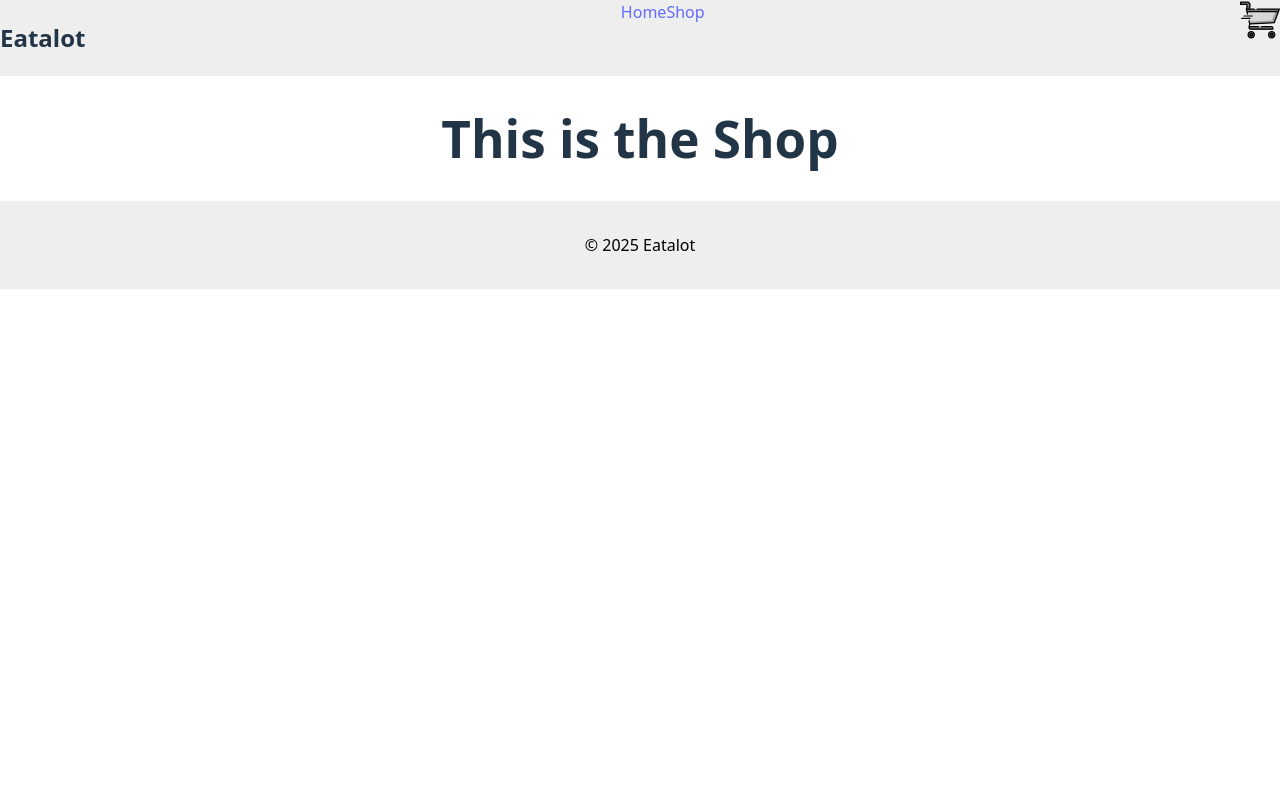
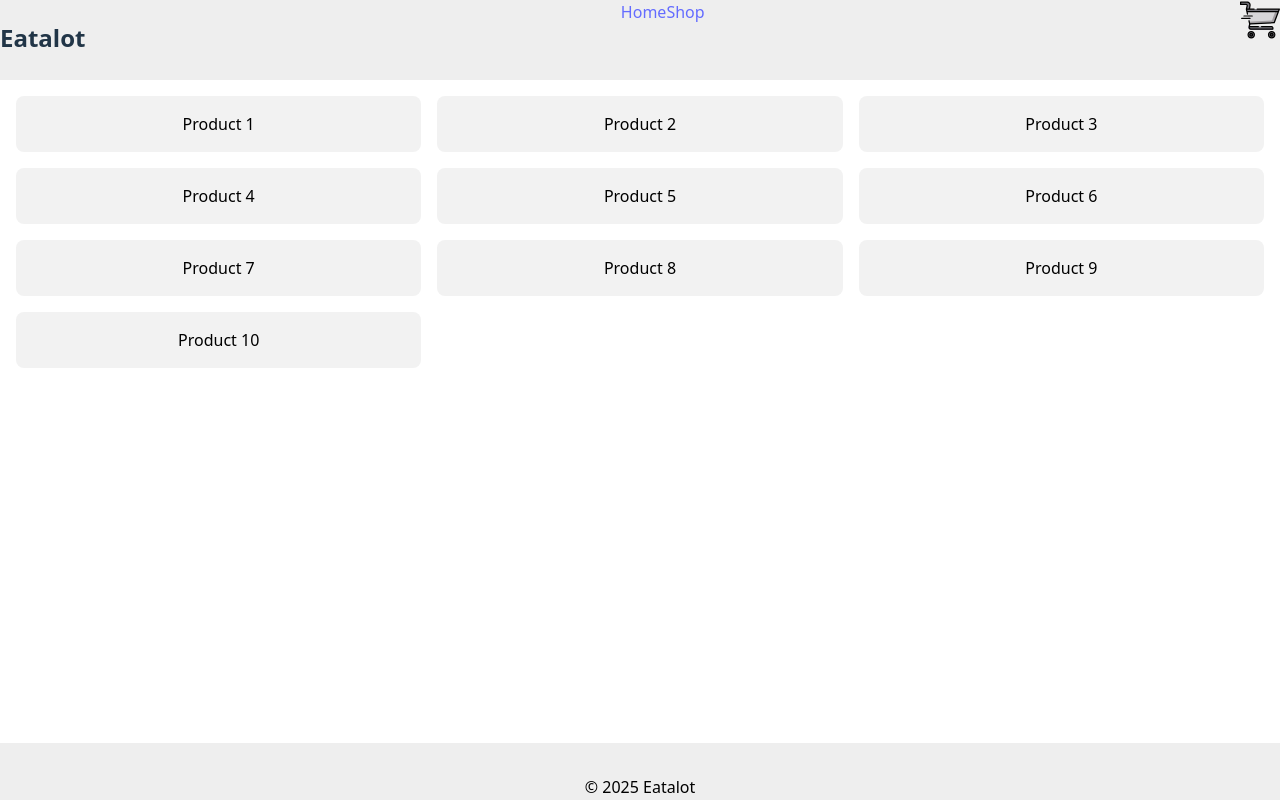
Before and after one commit to PascualF/PastryShopProject, a React (Vite) app: page /shop in a window 1280 px wide. Built offline with nearby package versions, Linux system fonts and the light colour scheme.

Commit message:
On going project

```diff
--- a/src/components/Footer.jsx
+++ b/src/components/Footer.jsx
@@ -3,7 +3,7 @@ export default function Footer() {
     const currentYear = new Date().getFullYear()
 
     return (
-            <footer style={{ padding: "1rem", background: "#eee", color: "black", textAlign: "center" }}>
+            <footer style={{ padding: "1rem", background: "#eee", color: "black", textAlign: "center", height: "25px" }}>
                 <p>&copy; {currentYear} Eatalot</p>
             </footer>
     )
--- a/src/components/Home.jsx
+++ b/src/components/Home.jsx
@@ -7,6 +7,7 @@ export default function Home() {
             className="container-home"
             style={{ backgroundImage: `url(${backgroundImage})`}}
         >
+            <h1 className="title-home">Welcome to EatALot</h1>
 
         </div>
     )
--- a/src/components/Layout.jsx
+++ b/src/components/Layout.jsx
@@ -1,15 +1,16 @@
 import Header from "./Header";
 import Footer from "./Footer";
 import { Outlet } from "react-router";
+import "../styles/Layout.css"
 
 export default function Layout() {
     return  (
-        <>
+        <div className="layout-container">
             <Header />
-            <main style={{ flex: 1}}> {/* To not create a css file */}
+            <main className="content-area"> {/* To not create a css file */}
                 <Outlet />
             </main>
             <Footer />
-        </>
+        </div>
     )
 }
--- a/src/components/Shop.jsx
+++ b/src/components/Shop.jsx
@@ -1,4 +1,18 @@
+import "../styles/Shop.css"
 
 export default function Shop() {
-    return  <h1>This is the Shop</h1>
+
+    const arrayShop = [1, 2, 3, 4, 5, 6, 7, 8, 9, 10]
+
+    return  (
+        <div className="container-shop">
+            {arrayShop.map((item) => {
+                return (
+                    <div key={item} className="container-card">
+                        Product {item}
+                    </div>
+                )
+            })}
+        </div>
+    )
 }
--- a/src/styles/Header.css
+++ b/src/styles/Header.css
@@ -3,6 +3,7 @@
     justify-content: space-between;
     width: 100%;
     background: #eee;
+    height: 80px;
 }
 
 .cartIcon{
--- a/src/styles/Home.css
+++ b/src/styles/Home.css
@@ -2,4 +2,12 @@
     background-size: cover;
     background-position: center;
     min-height: 100vh; /* Making it visible */
+    display: flex;
+    justify-content: center;
+    align-items: center;
 }
+
+.title-home{
+    margin: 0;
+    padding: 0;
+}
--- /dev/null
+++ b/src/styles/Layout.css
@@ -0,0 +1,12 @@
+.layout-container{
+    display: flex;
+    flex-direction: column;
+    height: 100vh;
+    overflow: hidden; /* No scroll for the layout itself */
+}
+
+.content-area{
+    flex: 1;
+    overflow-y: auto; /* This will make the scroll only in this part */
+    overflow-x: hidden;
+}
--- /dev/null
+++ b/src/styles/Shop.css
@@ -0,0 +1,14 @@
+.container-shop{
+    display: grid;
+    grid-template-columns: repeat(3, 1fr);
+    gap: 1rem;
+    padding: 1rem;
+}
+
+.container-card{
+    background: #f2f2f2;
+    padding: 1rem;
+    border-radius: 8px;
+    text-align: center;
+    color: black;
+}
```
